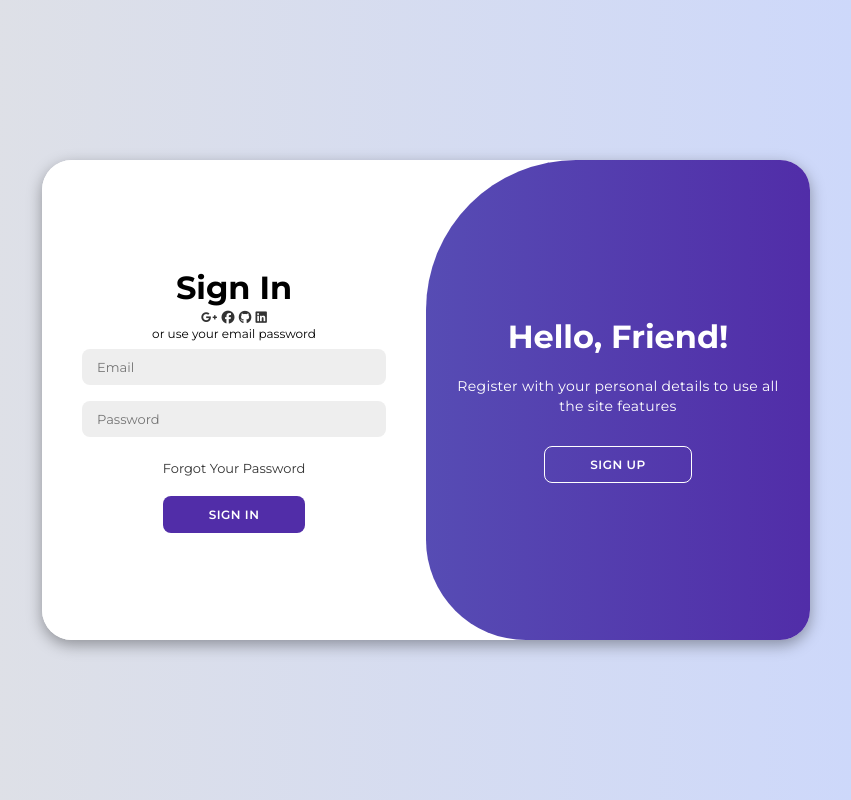
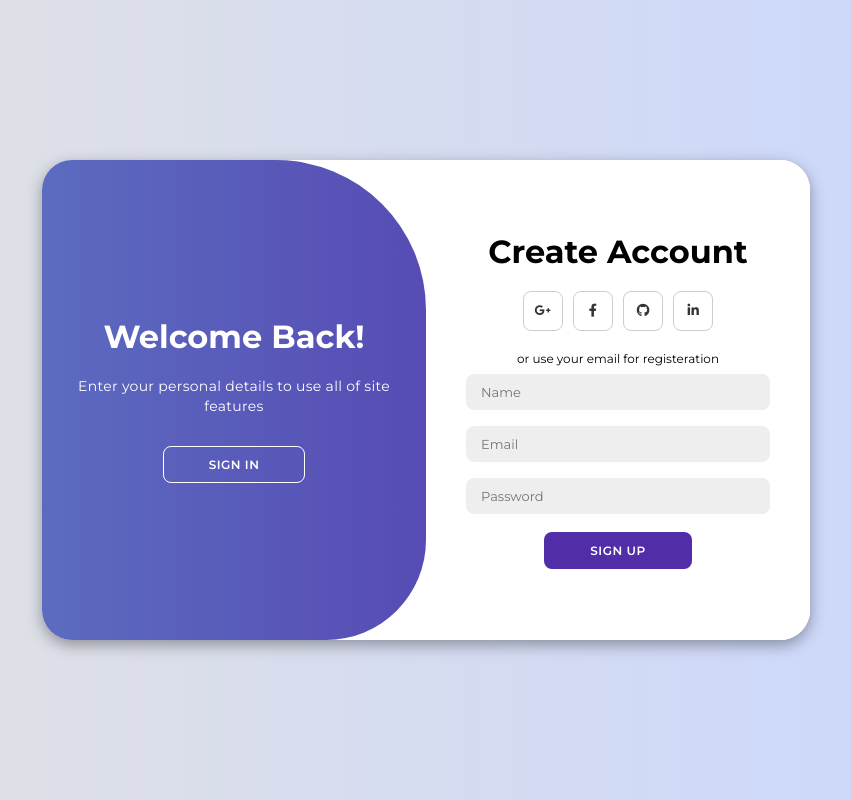
Before and after one commit to Gouri902/SignIn-SignUp-Page-, a plain HTML site: page index.html in a window 1280 px wide. Both pictures are taken after a click on the button "SIGN UP". Shown: the whole page, without its empty margins (214-1065 px from the left). Drawn offline with Linux system fonts and the light colour scheme.

Commit message:
Found errors and corrected them

```diff
--- a/index.html
+++ b/index.html
@@ -1,4 +1,75 @@
 <!DOCTYPE html>
+<html lang="en">
+
+<head>
+    <meta charset="UTF-8">
+    <meta name="viewport" content="width=device-width, initial-scale=1.0">
+    <link rel="stylesheet" href="https://cdnjs.cloudflare.com/ajax/libs/font-awesome/6.4.2/css/all.min.css">
+    <link rel="stylesheet" href="style.css">
+    <title>Modern Login Page | AsmrProg</title>
+</head>
+
+<body>
+
+    <div class="container" id="container">
+        <div class="form-container sign-up">
+            <form>
+                <h1>Create Account</h1>
+                <div class="social-icons">
+                    <a href="#" class="icon"><i class="fa-brands fa-google-plus-g"></i></a>
+                    <a href="#" class="icon"><i class="fa-brands fa-facebook-f"></i></a>
+                    <a href="#" class="icon"><i class="fa-brands fa-github"></i></a>
+                    <a href="#" class="icon"><i class="fa-brands fa-linkedin-in"></i></a>
+                </div>
+                <span>or use your email for registeration</span>
+                <input type="text" placeholder="Name">
+                <input type="email" placeholder="Email">
+                <input type="password" placeholder="Password">
+                <button>Sign Up</button>
+            </form>
+        </div>
+        <div class="form-container sign-in">
+            <form>
+                <h1>Sign In</h1>
+                <div class="social-icons">
+                    <a href="#" class="icon"><i class="fa-brands fa-google-plus-g"></i></a>
+                    <a href="#" class="icon"><i class="fa-brands fa-facebook-f"></i></a>
+                    <a href="#" class="icon"><i class="fa-brands fa-github"></i></a>
+                    <a href="#" class="icon"><i class="fa-brands fa-linkedin-in"></i></a>
+                </div>
+                <span>or use your email password</span>
+                <input type="email" placeholder="Email">
+                <input type="password" placeholder="Password">
+                <a href="#">Forget Your Password?</a>
+                <button>Sign In</button>
+            </form>
+        </div>
+        <div class="toggle-container">
+            <div class="toggle">
+                <div class="toggle-panel toggle-left">
+                    <h1>Welcome Back!</h1>
+                    <p>Enter your personal details to use all of site features</p>
+                    <button class="hidden" id="login">Sign In</button>
+                </div>
+                <div class="toggle-panel toggle-right">
+                    <h1>Hello, Friend!</h1>
+                    <p>Register with your personal details to use all of site features</p>
+                    <button class="hidden" id="register">Sign Up</button>
+                </div>
+            </div>
+        </div>
+    </div>
+
+    <script src="script.js"></script>
+</body>
+
+</html>
+
+
+
+
+
+<!-- <!DOCTYPE html>
 <html lang="en">
 <head>
     <meta charset="UTF-8">
@@ -10,7 +81,7 @@
 <body>
 
 <div class="container" id="container">
-    <!-- Sign up form -->
+
     <div class="form-container sign-up">
         <form>
             <h1> Create Account </h1>
@@ -28,7 +99,7 @@
         </form>
     </div>
 
-    <!-- Sign In form -->
+
 
     <div class="form-container sign-in">
         <form>
@@ -49,29 +120,24 @@
 
     <div class="toggle-container">
         <div class="toggle">
-            <!-- left toggle on sign up page-->
+
             <div class="toggle-panel toggle-left">
                 <h1>Welcome back!</h1>
                 <p>Enter your personal details to use all the site features</p>
-                <button class="hidden" id="Login">Sign In</button>
+                <button class="hidden" id="login">Sign In</button>
             </div>
-            <!-- right toggle on sign in-->
+
             <div class="toggle-panel toggle-right">
                 <h1>Hello, Friend!</h1>
                 <p>Register with your personal details to use all the site features</p>
-                <button class="hidden" id="Register">Sign Up</button>
+                <button class="hidden" id="register">Sign Up</button>
             </div>
         </div>
     </div>
-
-
-
-
-
 
 </div>
 
 <script src="script.js"></script>
 
 </body>
-</html>
+</html> -->
```
Also changed, not shown: script.js (+18 -27 lines), style.css (+9 -2 lines).
